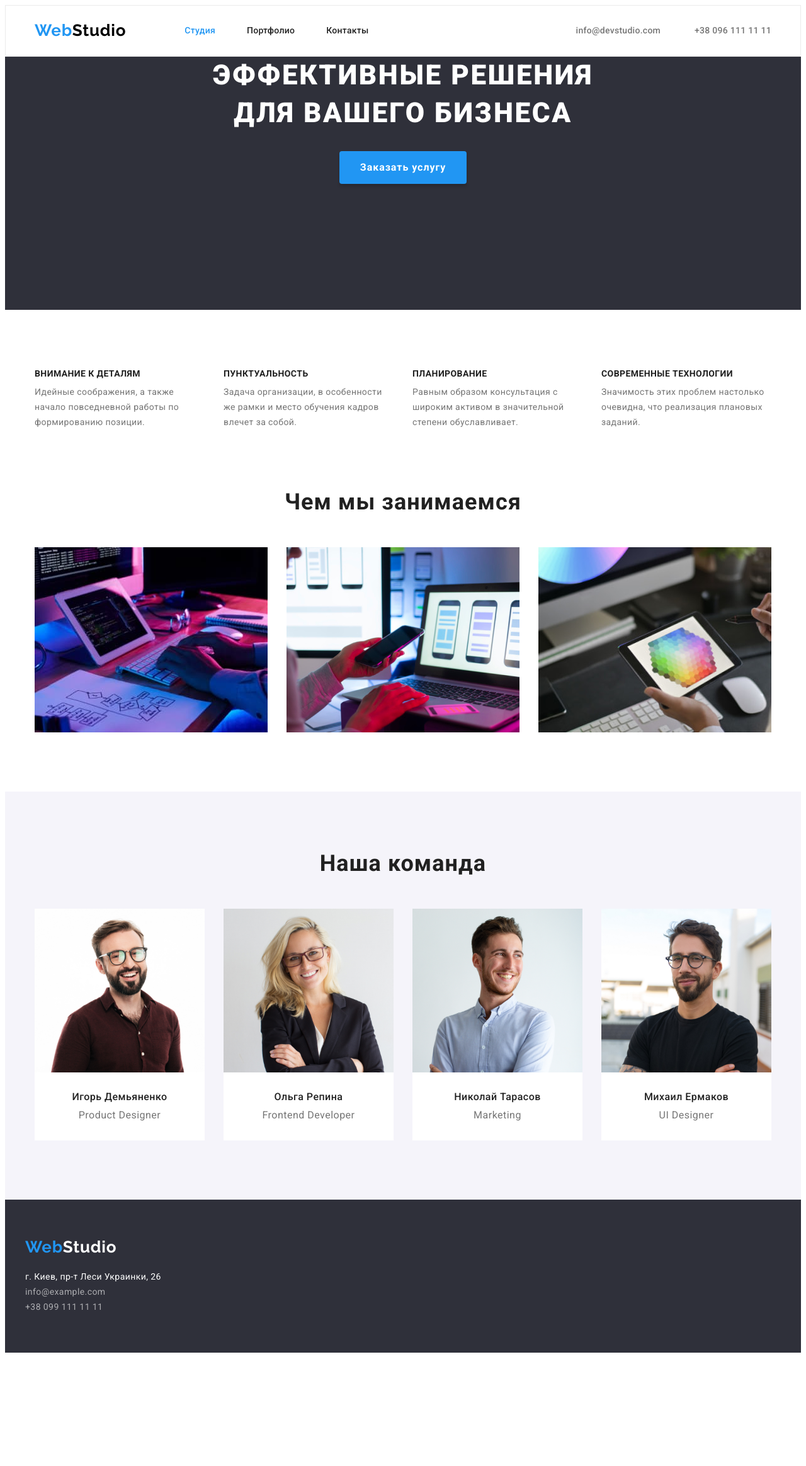
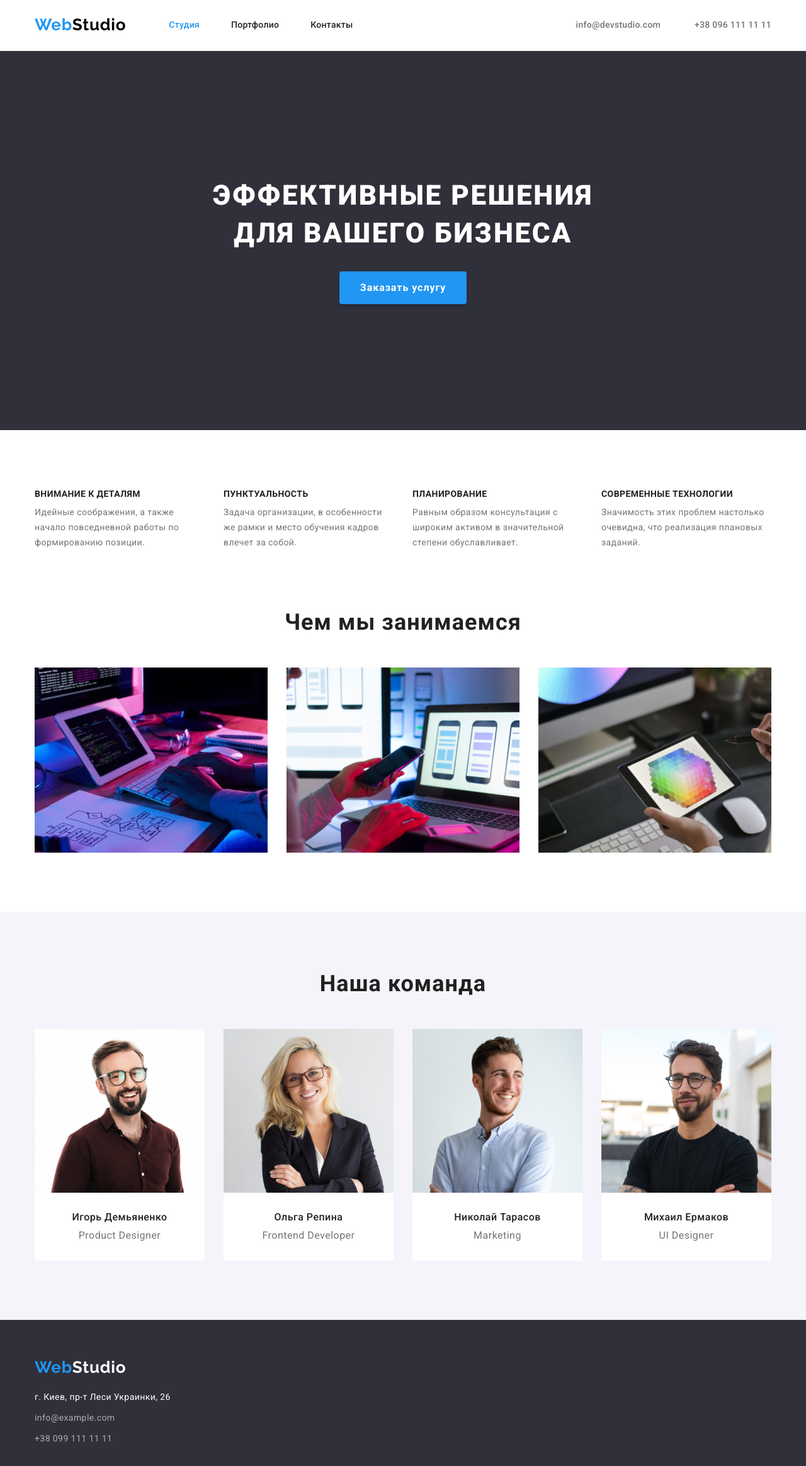
Before and after one commit to alinazolo/goit-markup-hw-03, a plain HTML site: page index.html in a window 1280 px wide. Shown: the whole page at 63% size. Before the commit the page ends 2156 px from the top, so only its background shows below. Drawn offline with nearby package versions, Linux system fonts and the light colour scheme.

Commit message:
HW3 version5

```diff
--- a/index.html
+++ b/index.html
@@ -8,6 +8,7 @@
     <link rel="preconnect" href="https://fonts.googleapis.com">
 <link rel="preconnect" href="https://fonts.gstatic.com" crossorigin>
 <link href="https://fonts.googleapis.com/css2?family=Raleway:wght@700&family=Roboto:wght@400;500;700;900&display=swap" rel="stylesheet">
+<link rel="stylesheet" href="https://cdnjs.cloudflare.com/ajax/libs/modern-normalize/1.1.0/modern-normalize.min.css">
 <link rel="stylesheet" href="./styles.css" />
 </head>
 <body>
@@ -18,14 +19,14 @@
             <span class="accent">Web</span>Studio</a>
         <nav>
             <ul class="items-nav">
-                <li class="item nav current"><a class="link" href="./index.html">Студия</a></li>
-                <li class="item nav"><a class="link" href="./portfolio.html">Портфолио</a></li>
-                <li class="item nav"><a class="link" href="#">Контакты</a></li>
+                <li class="item-nav"><a class="nav current link" href="./index.html">Студия</a></li>
+                <li class="item-nav"><a class="nav link" href="./portfolio.html">Портфолио</a></li>
+                <li class="item-nav"><a class="nav link" href="#">Контакты</a></li>
             </ul>
         </nav>
             <ul class="items-contact">
-                <li class="contact"><a class="link" href="mailto:info@devstudio.com">info@devstudio.com</a></li>
-                <li class="contact"><a class="link" href="tel:+380961111111">+38 096 111 11 11</a></li>
+                <li class="item-contact"><a class="contact link" href="mailto:info@devstudio.com">info@devstudio.com</a></li>
+                <li class="item-contact"><a class="contact link" href="tel:+380961111111">+38 096 111 11 11</a></li>
             </ul>
         </div>
     </header>
@@ -87,30 +88,39 @@
            <h2 class="title-about">Наша команда</h2>
            <ul class="items-team">
                <li class="item-team">
-                <a class="link item-team" href="#"><img src="./images/img1.jpg" alt="Сотрудник команды 1" width="270">
+                <a class="link" href="#">
+                    <img src="./images/img1.jpg" alt="Сотрудник команды 1" width="270">
+                    <div class="team-text">
                          <h3 class="title-name">Игорь Демьяненко</h3>
                          <p class="about">Product Designer</p>
+                    </div>
                 </a>
                </li>
                <li class="item-team">
                 <a class="link" href="">
                     <img src="./images/img2.jpg" alt="Сотрудник команды 2" width="270">
+                    <div class="team-text">
                         <h3 class="title-name">Ольга Репина</h3>
                         <p class="about">Frontend Developer</p>
+                    </div>
                 </a>
                </li>
                <li class="item-team">
                 <a class="link" href="">
                 <img src="./images/img3.jpg" alt="Сотрудник команды 3" width="270">
+                    <div class="team-text">
                         <h3 class="title-name">Николай Тарасов</h3>
                         <p class="about">Marketing</p>
+                </div>
                </a>
                </li>
                <li class="item-team">
                 <a class="link" href="">
                 <img src="./images/img4.jpg" alt="Сотрудник команды 4" width="270">
+                    <div  class="team-text">
                         <h3 class="title-name">Михаил Ермаков</h3>
                         <p class="about">UI Designer</p>
+                    </div>
                 </a>
                </li>
            </ul>
@@ -120,7 +130,7 @@
     <!-- Footer -->
     <footer class="footer">
        <div class="container container-footer">
-          <a href="./index.html" class="logo footer"><span class="accent">Web</span>Studio</a>
+          <a href="./index.html" class="logo logo-footer"><span class="accent">Web</span>Studio</a>
         <address>
            <a class="link adress place" href="#">г. Киев, пр-т Леси Украинки, 26</a> <br>
            <a class="link adress" href="mailto:info@example.com">info@example.com</a> <br>
--- a/styles.css
+++ b/styles.css
@@ -93,16 +93,18 @@ body {
 }
 /* Header */
 .header {
-    border: 1px solid #ECECEC;
+    border-bottom: 1px solid #ECECEC;
 }
 .container-header {
     display: flex;
     align-items: center;
-
+    justify-content: center;
 }
 /*logo */
+
 .logo {
 margin-right: 68px;
+
 font-family: 'Raleway', sans-serif;
 font-weight: 700;
 font-size: 26px;
@@ -122,13 +124,17 @@ text-decoration: none;
 }
 .nav {
     display: inline-block;
-    padding: 32px 25px;
+    padding-top: 32px;
+    padding-bottom: 32px;
 
     font-size: 14px;
     font-weight: 500;
     line-height: 1.14;
     letter-spacing: 0.02em;
     color: var(--title-text-color);
+}
+.item-nav:not(:first-child) {
+  margin-left: 50px;
 }
 
 .nav.current {
@@ -144,9 +150,11 @@ color: var(--accent-color);
  .items-contact {
     margin-left: auto;
  }
- .contact {
+
+ .item-contact {
 display: inline-block;
-padding: 32px 25px;
+padding-top: 32px;
+padding-bottom: 32px;
 
 font-size: 14px;
 font-weight: 500;
@@ -155,12 +163,12 @@ letter-spacing: 0.02em;
 color: var(--main-text-color);
  }
 
- .contact:last-child {
-    padding-right: 0;
- }
+ .item-contact:not(:first-child) {
+  margin-left: 50px;
+}
 
-.contact:hover,
-.link.contact:focus {
+ .contact.link:hover,
+.contact.link:focus {
 color: var(--accent-color);
  }
 
@@ -170,6 +178,7 @@ color: var(--accent-color);
 .hero {
 background-color: var(--secondary-background);
 text-align: center;
+padding: 200px 0;
 }
 .container-hero {
     width: 696px;
@@ -195,7 +204,6 @@ text-align: center;
   border-radius: 4px;
   cursor: pointer;
   box-shadow: 0px 4px 4px rgba(0, 0, 0, 0.15);
-  margin-bottom: 200px;
 
   font-family: inherit;
   font-weight: 700;
@@ -216,6 +224,7 @@ text-align: center;
 .item-advantage {
     width: 270px;
 }
+
 .items-advantage,
 .items-about {
     display: flex
@@ -267,22 +276,26 @@ text-align: center;
 
 .items-team{
     display: flex;
+    flex-wrap: wrap;
+    margin-left: -30px;
 
 
 }
 .item-team {
+    flex-basis: calc(100%/4 - 30px);
     background-color: #FFFFFF;
+    margin-left: 30px;
+
     text-align: center;
     letter-spacing: 0.03em;
-    width: 270px;
 }
 
-.item-team:not(:first-child){
-    margin-left: 30px;
+.team-text {
+    margin: 30px auto;
 }
 
 .title-name {
-margin: 30px auto 10px;
+margin-bottom: 10px;
 
 font-size: 16px;
 font-weight: 500;
@@ -291,7 +304,7 @@ color: var(--title-text-color);
 }
 
 .about {
-margin-bottom: 30px;
+margin: 0;
 font-size: 16px;
 line-height: 1.18;
 color: var(--main-text-color);
@@ -336,21 +349,22 @@ cursor: pointer;
 .items-project {
 display: flex;
 flex-wrap: wrap;
-margin: -15px;
+margin: -18px;
 }
 
 .item-project {
+    flex-basis: calc(100%/3 - 14);
+    margin: 15px;
     border: 1px solid #EEEEEE;
-    width: 370px;
-    margin: 15px;
+
 }
 
-/* .img-title {
-    margin-bottom: 20px;
-} */
+.project-content {
+    padding: 20px 24px;
+}
 
 .title-project {
-    margin: 20px 24px 4px;
+    margin-bottom: 4px;
 
     font-size: 18px;
     line-height: 2;
@@ -359,7 +373,7 @@ margin: -15px;
 }
 
 .type-project {
-margin: 0 24px 20px;
+margin: 0;
 font-size: 16px;
 line-height: 1.875;
 letter-spacing: 0.03em;
@@ -369,13 +383,11 @@ color: var(--main-text-color);
 /* Footer */
 .footer {
     background-color: var(--secondary-background);
+    padding-top: 60px;
+    padding-bottom: 60px;
 }
 
-.container-footer{
-    padding: 60px 0;
-}
-
-.logo.footer {
+.logo-footer {
     margin-bottom: 20px;
     color: #FFFFFF;
 }
@@ -385,9 +397,15 @@ line-height: 1.71;
 letter-spacing: 0.03em;
 color: rgba(255, 255, 255, 0.6);
 }
+
+.adress:not(:last-child) {
+    padding-bottom: 9px;
+}
+
 .place {
     color: #FFFFFF;
 }
+
 .adress:hover {
     color: var(--accent-color);
 }
```
Also changed, not shown: portfolio.html (+33 -4 lines). Lines whose indentation alone changed are shown as unchanged.
